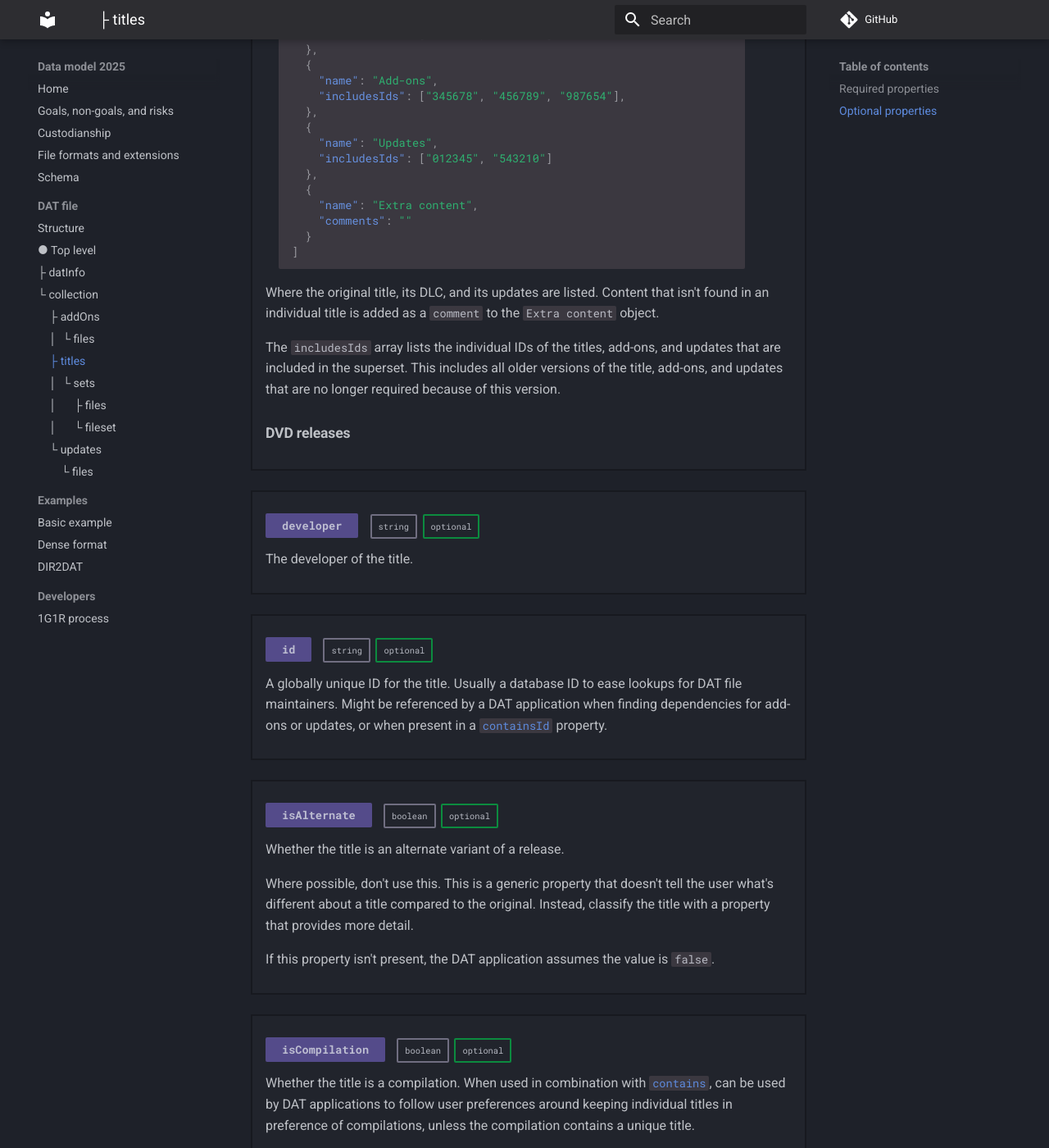
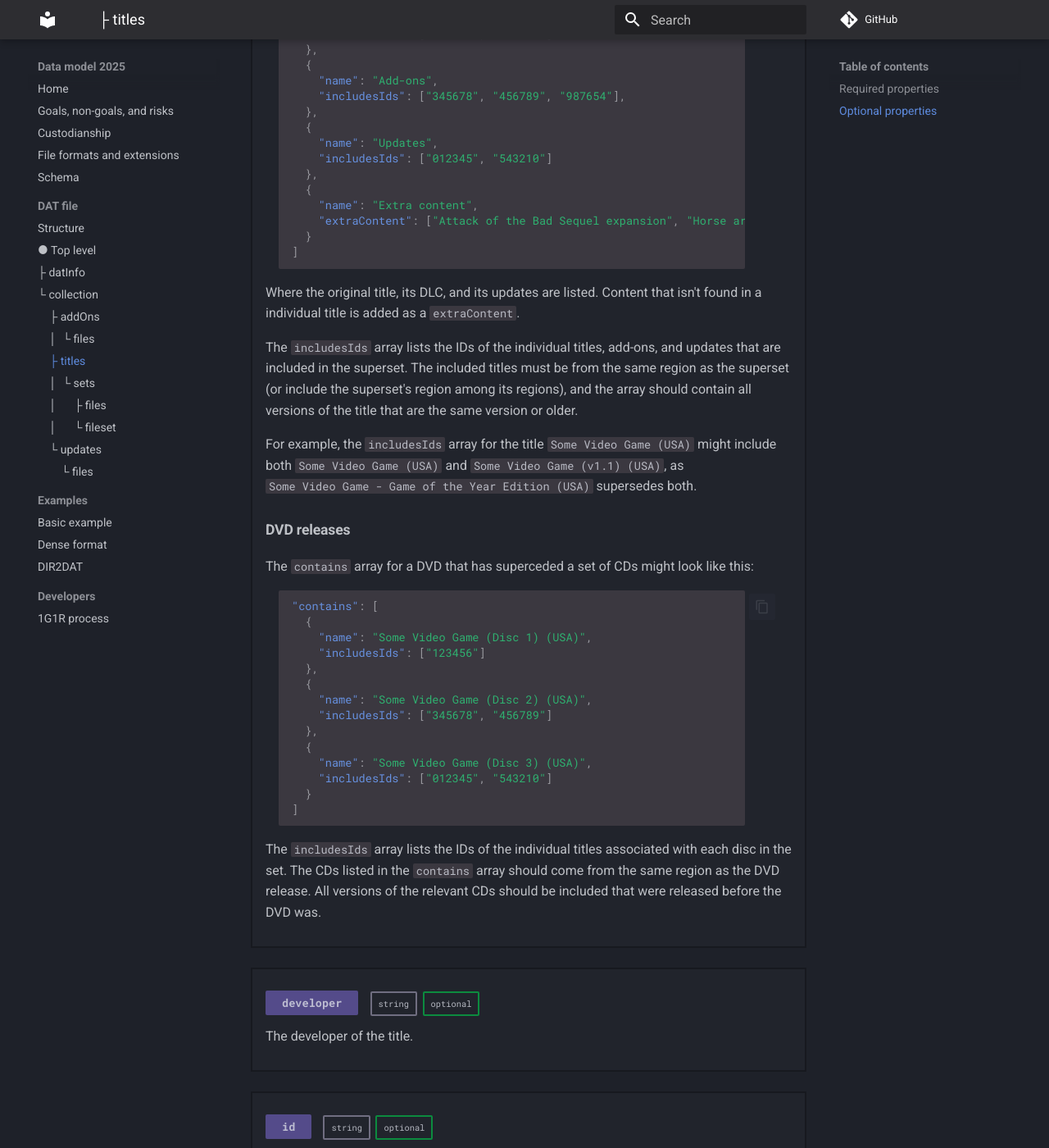
Before and after one commit to unexpectedpanda/datmodel, an MkDocs documentation site: the page built from docs/titles.md, in a window 1280 px wide and 1400 px high, scrolled down 9502 px. Shown: the whole window at 82% size. Built offline with MkDocs 1.6.1 and Material for MkDocs 9.7.7, drawn with Linux system fonts in a browser that asks for light colours; comment, search, counter and statistics services are not loaded; some of the changed text lies outside the part shown.

Commit message:
Added more detail to contains property, tested schema, updated superset details

````diff
--- a/docs/titles.md
+++ b/docs/titles.md
@@ -70,7 +70,7 @@ only.
 
     * The [`container`](sets.md#container) of the set isn't set to `null`.
 
-    * The [`containerName`](sets.md#containerName) of the set isn't defined.
+    * The [`name`](sets.md#name) of the set isn't defined.
 
     Names can't end with a period or space, start with a path separator, or use the
     following invalid path characters:
@@ -658,10 +658,10 @@ only.
     The `groupId` property links the constituent title in a compilation to the relevant
     group of standalone titles it belongs to, via its globally unique
     [`id`](collection.md#id). At comparison time during a 1G1R operation, a compilation is
-    broken down into its constituent titles and compared against standalone titles. The
-    title that's ultimately selected is up to user preference, whether that be to always
-    keep the most recent version of a title, only keep compilations if they have unique
-    titles, or otherwise.
+    broken down into its constituent titles and compared against the equivalent standalone
+    titles. The title that's ultimately selected is up to user preference, whether that be
+    to always keep the most recent version of a title, only keep compilations if they have
+    unique titles, or otherwise.
 
     Where possible, the `version` and `internalVersion` properties should be consistent
     with the versioning of standalone titles. In this circumstance, it is okay to reuse a
@@ -745,20 +745,48 @@ only.
       },
       {
         "name": "Extra content",
-        "comments": ""
+        "extraContent": ["Attack of the Bad Sequel expansion", "Horse armor"]
       }
     ]
     ```
 
     Where the original title, its DLC, and its updates are listed. Content that isn't
-    found in an individual title is added as a `comment` to the `Extra content` object.
+    found in a individual title is added as a `extraContent`.
 
-    The `includesIds` array lists the individual IDs of the titles, add-ons, and updates
-    that are included in the superset. This includes all older versions of the title,
-    add-ons, and updates that are no longer required because of this version.
+    The `includesIds` array lists the IDs of the individual titles, add-ons, and updates
+    that are included in the superset. The included titles must be from the same region as
+    the superset (or include the superset's region among its regions), and the array
+    should contain all versions of the title that are the same version or older.
+
+    For example, the `includesIds` array for the title `Some Video Game (USA)` might
+    include both `Some Video Game (USA)` and `Some Video Game (v1.1) (USA)`, as
+    `Some Video Game - Game of the Year Edition (USA)` supersedes both.
 
     <h4>DVD releases</h4>
 
+    The `contains` array for a DVD that has superceded a set of CDs might look like this:
+
+    ``` {.json .copy}
+    "contains": [
+      {
+        "name": "Some Video Game (Disc 1) (USA)",
+        "includesIds": ["123456"]
+      },
+      {
+        "name": "Some Video Game (Disc 2) (USA)",
+        "includesIds": ["345678", "456789"]
+      },
+      {
+        "name": "Some Video Game (Disc 3) (USA)",
+        "includesIds": ["012345", "543210"]
+      }
+    ]
+    ```
+
+    The `includesIds` array lists the IDs of the individual titles associated with each
+    disc in the set. The CDs listed in the `contains` array should come from the same
+    region as the DVD release. All versions of the relevant CDs should be included that
+    were released before the DVD was.
 
 * **`developer`{ #developer .toc-code }** `string`{ .toc-def } `optional`{ .toc-opt }
 
@@ -768,8 +796,8 @@ only.
 
     A globally unique ID for the title. Usually a database ID to ease lookups for DAT file
     maintainers. Might be referenced by a DAT application when finding dependencies for
-    add-ons or updates, or when present in a [`containsId`](titles.md#containsId)
-    property.
+    add-ons or updates, or when present in a [`contains`](titles.md#contains)
+    array.
 
 * **`isAlternate`{ #isAlternate .toc-code }** `boolean`{ .toc-def } `optional`{ .toc-opt }
 
@@ -818,7 +846,7 @@ only.
     Whether the title contains stolen assets. Often a hack of an existing game that uses
     intellectual property from other games.
 
-    If the value is `true`, [`islicensed`](titles.md#isUnlicensed) is considered `false`,
+    If the value is `true`, [`islicensed`](titles.md#isLicensed) is considered `false`,
     regardless of its value in the DAT file.
 
     If this property isn't present, the DAT application assumes the value is `false`.
@@ -846,7 +874,21 @@ only.
 
     * Because `Some Video Game - Game of the Year Edition (Europe)` is in English, and is
       a superset, it gets selected even though the user preferenced USA titles over
-      Europe.
+      Europe. This gives the user the most recent version of the title with the most
+      content.
+
+    The following are some real world examples of where you'd want to select a title from
+    a region that's different from user preference, due to it being a superset. For
+    example, `Sonic the Hedgehog (Japan)` on the MegaDrive is a superset of
+    `Sonic the Hedgehog (USA)` on the Genesis, as it features extra parallax effects and
+    is in English. `Fahrenheit (Europe)` is a superset of `Indigo Prophecy (USA)` because
+    it's uncensored. And there are quite a few special edition games that were only ever
+    released in Europe, despite the base game being released in the USA.
+
+    While most people are happy with these choices after the reasons for the selection has
+    been explained to them, sometimes people have other use cases than just having the
+    "best" variant of a title. DAT applications might choose to implement additional
+    options for 1G1R selection like following strict region priority instead.
 
     If this property isn't present, the DAT application assumes the value is `false`.
 
````
Also changed, not shown: other parts of docs/titles.md (+1 -1 lines), docs/addOns.md (+2 -2 lines), docs/collection.md (+2 -20 lines), docs/index.md (+1 -1 lines), docs/schema.md (+95 -40 lines), docs/updates.md (+3 -3 lines).
